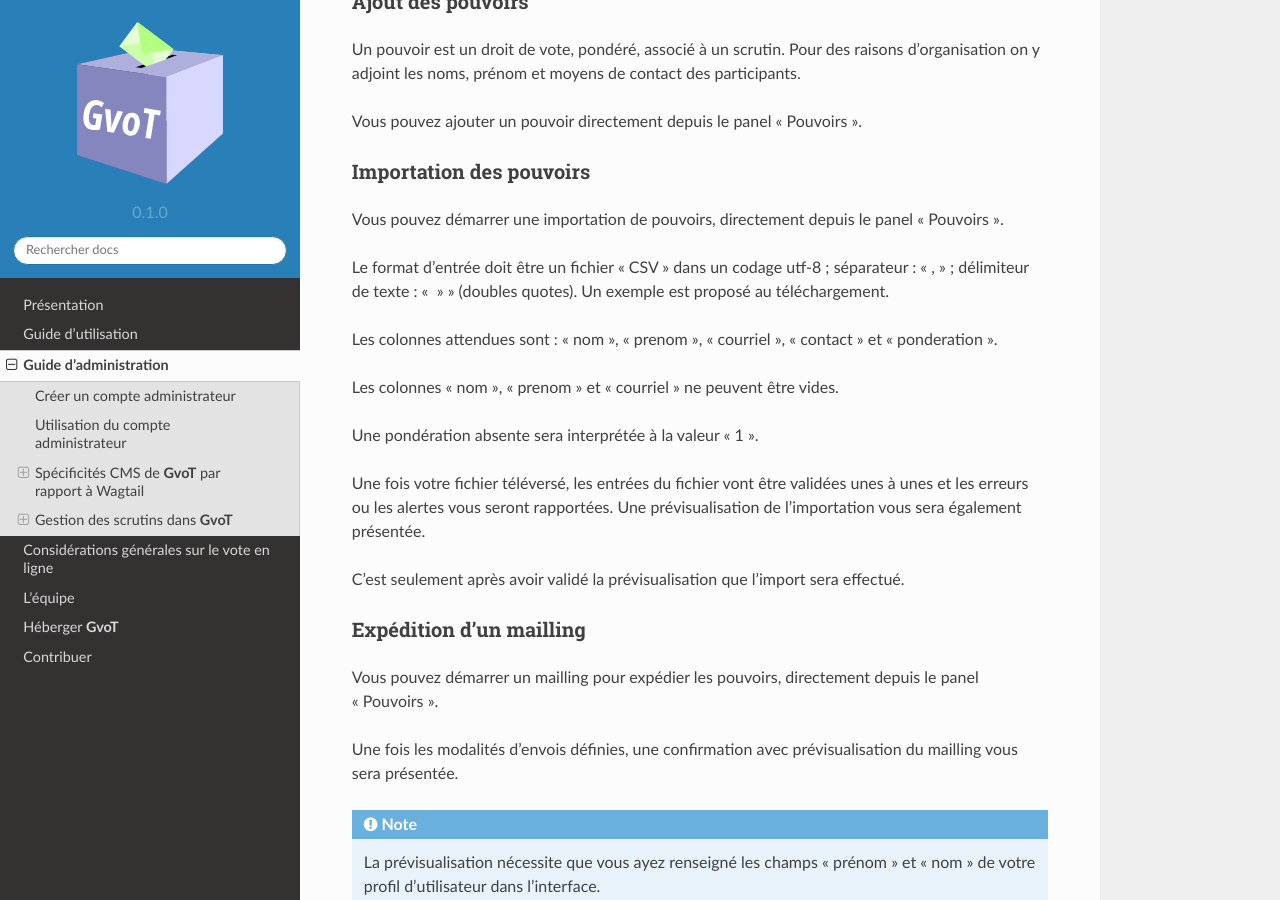
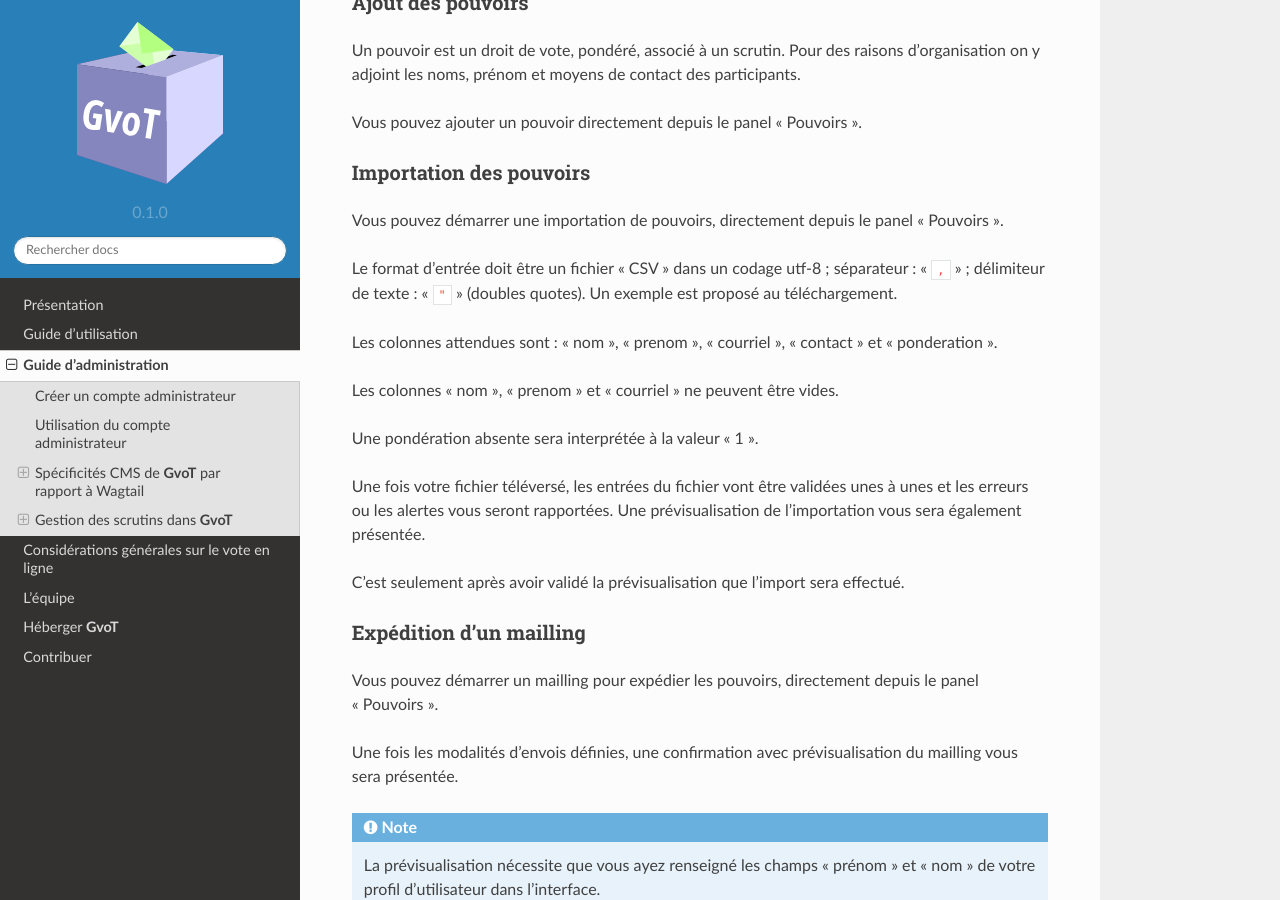
Before and after one commit to ricard-io/gvot-clone, a Sphinx documentation site: the page built from docs/source/administration/index.rst, in a window 1280 px wide and 900 px high, scrolled down 1935 px. Built offline with Sphinx 7.4.7 and the Read the Docs theme 2.0.0, drawn with Linux system fonts in a browser that asks for light colours.

Commit message:
fix(docs): corrige la présentation

```diff
--- a/docs/source/administration/index.rst
+++ b/docs/source/administration/index.rst
@@ -28,7 +28,7 @@ Sur le serveur de production :
 Utilisation du compte administrateur
 ====================================
 
-L'accès à l'administration se fait à l'emplacement `/admin`.
+L'accès à l'administration se fait à l'emplacement ``/admin``.
 
 Une fois connecté avec le compte administrateur, le CMS Wagtail est pleinement
 utilisable.
@@ -109,8 +109,8 @@ Vous pouvez démarrer une importation de pouvoirs, directement depuis le panel
 « Pouvoirs ».
 
 Le format d'entrée doit être un fichier « CSV » dans un codage utf-8 ;
-séparateur : « , » ; délimiteur de texte : « " » (doubles quotes). Un exemple
-est proposé au téléchargement.
+séparateur : « ``,`` » ; délimiteur de texte : « ``"`` » (doubles quotes). Un
+exemple est proposé au téléchargement.
 
 Les colonnes attendues sont : « nom », « prenom », « courriel », « contact » et
 « ponderation ».
```
